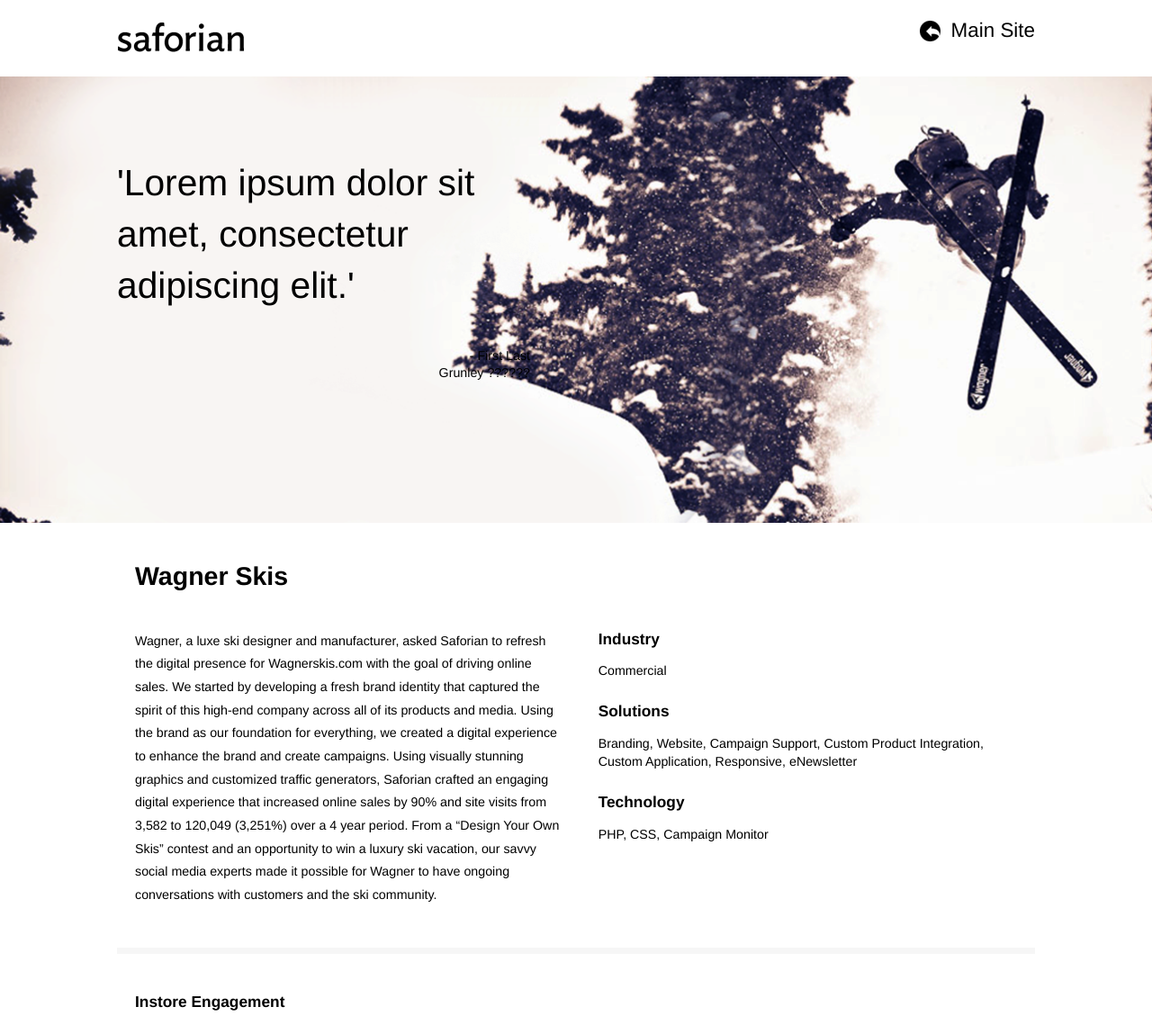
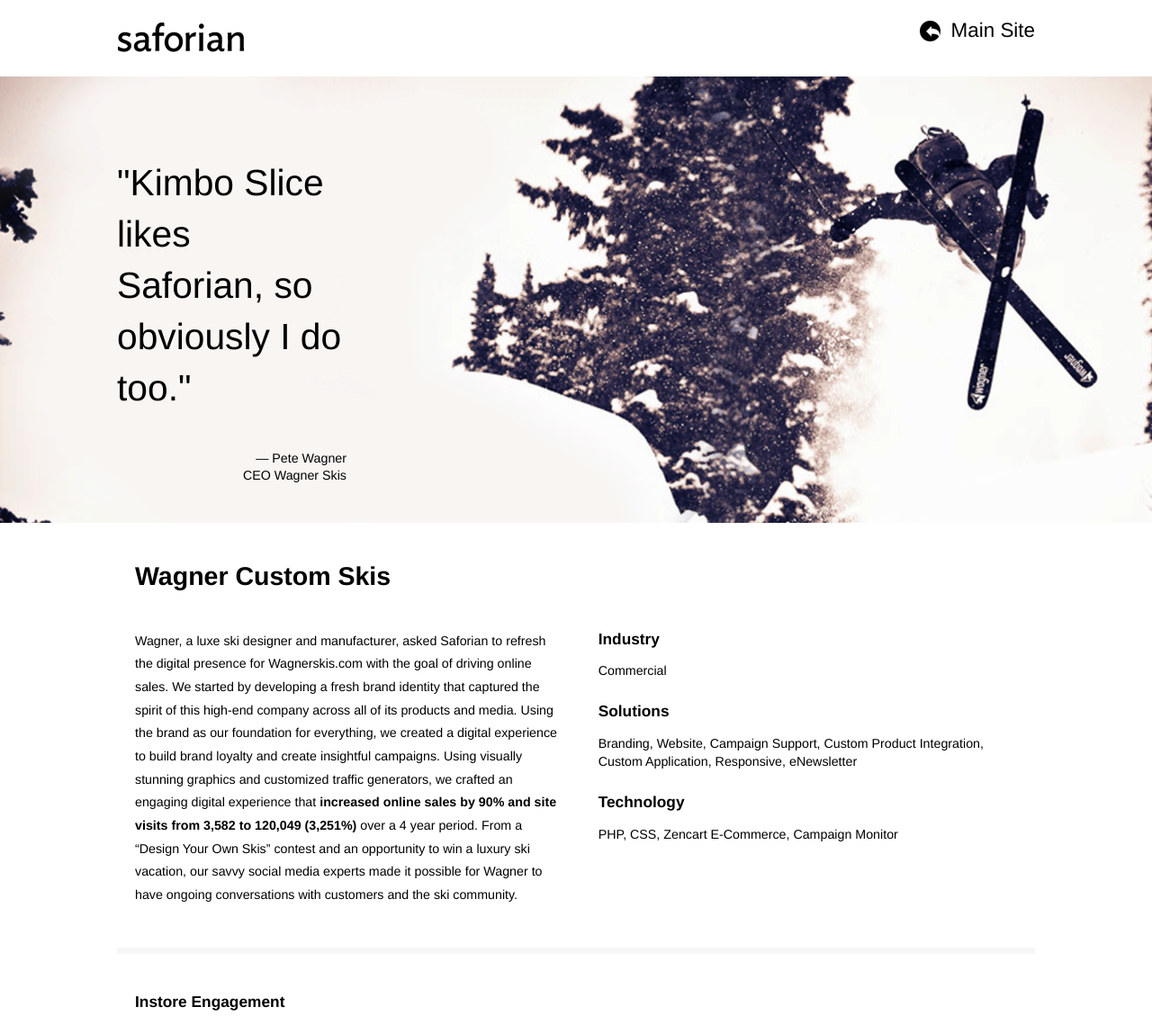
Before and after one commit to leobauza/saforian, a PHP site: page /CaseStudies/Wagner/index.php in a window 1280 px wide. Shown: the top 1139 px of the page at 90% size. Run offline with PHP 8.4, Linux system fonts and the light colour scheme; some libraries are stand-ins or nearby versions.

Commit message:
jh: wagner, unf, aao case study edits

```diff
--- a/CaseStudies/Wagner/index.php
+++ b/CaseStudies/Wagner/index.php
@@ -3,24 +3,24 @@
 <article class="hero wagner-hero ">
 	<div class="inner">
 		<blockquote>
-			<span class="quote">'Lorem ipsum dolor sit amet, consectetur adipiscing elit.'</span>
-			<span class="byline">- First Last <br>Grunley ??????</span>
+			<span class="quote">"Kimbo Slice likes Saforian, so obviously I do too."</span>
+			<span class="byline">— Pete Wagner<br>CEO Wagner Skis</span>
 		</blockquote>
 	</div>
 </article> <!-- end of hero -->
 
 <section id="work-block">
 	<section class="block">
-		<h1>Wagner Skis</h1>
+		<h1>Wagner Custom Skis</h1>
 		<article class="row-fluid">
 			<div class="span6">
-				<p>Wagner, a luxe ski designer and manufacturer, asked Saforian to refresh the digital presence for Wagnerskis.com with the goal of driving online sales. We started by developing a fresh brand identity that captured the spirit of this high-end company across all of its products and media. Using the brand as our foundation for everything, we created a digital experience to enhance the brand and create campaigns. Using visually stunning graphics and customized traffic generators, Saforian crafted an engaging digital experience that increased online sales by 90% and site visits from 3,582 to 120,049 (3,251%) over a 4 year period. From a “Design Your Own Skis” contest and an opportunity to win a luxury ski vacation, our savvy social media experts made it possible for Wagner to have ongoing conversations with customers and the ski community.</p>
+				<p>Wagner, a luxe ski designer and manufacturer, asked Saforian to refresh the digital presence for Wagnerskis.com with the goal of driving online sales. We started by developing a fresh brand identity that captured the spirit of this high-end company across all of its products and media. Using the brand as our foundation for everything, we created a digital experience to build brand loyalty and create insightful campaigns. Using visually stunning graphics and customized traffic generators, we crafted an engaging digital experience that <strong>increased online sales by 90% and site visits from 3,582 to 120,049 (3,251%)</strong> over a 4 year period. From a “Design Your Own Skis” contest and an opportunity to win a luxury ski vacation, our savvy social media experts made it possible for Wagner to have ongoing conversations with customers and the ski community.</p>
 			</div>
 			<div class="span6 l">
 				<ul class="highlights">
 					<li><strong>Industry</strong><span>Commercial</span></li>
 					<li><strong>Solutions</strong><span>Branding, Website, Campaign Support, Custom Product Integration, Custom Application, Responsive, eNewsletter</span></li>
-					<li><strong>Technology</strong><span>PHP, CSS, Campaign Monitor</span></li>
+					<li><strong>Technology</strong><span>PHP, CSS, Zencart E-Commerce, Campaign Monitor</span></li>
 				</ul>
 			</div>
 
@@ -47,24 +47,24 @@
 		<div class="row-fluid">
 			<article class="span4">
 				<figure class="center-img">
-					<img src="../../images/caseStudies/global_tag_logo.png" alt="CodeIgniter">
+					<img src="../../images/caseStudies/global_ski_logo.png" alt="CodeIgniter">
 				</figure>
-				<h2>Expert HTML + CSS</h2>
-				<p>Our coding pros used custom HTML, CSS, and Javascript code to develop a unique digital experience for Wagnerskis.com. We created a full screen viewable site that resizes to any browser or device. We made it gesture-controlled to complement the iPad medium. This all ties to the framework of 500,000 lines of code to get you your perfect set of custom skis.</p>
+				<h2>Revenue Generation</h2>
+				<p>Because the shopping experience isn’t exactly like your average e-commerce experience in which you select an item, pay for it, and pick it up in a day or two on your doorstep, we developed a custom Zencart based ecommerce system. This system facilitates the addition of custom skis into visitors’ shopping carts and manages the procurement and payment processes.</p>
 			</article>
 			<article class="span4">
 				<figure class="center-img">
 					<img src="../../images/caseStudies/global_dna_logo.png" alt="CodeIgniter">
 				</figure>
 				<h2>Database Integration</h2>
-				<p>We worked closely with Wagner to define the required integration points into the Zencart ecommerce system to facilitate the addition of the custom skis to visitors’ shopping carts and ultimately providing the functionality to fulfill and complete the purchase process.</p>
+				<p>WWe worked closely with Wagner to define the required integration points into Wagner’s proprietary Skier DNA backend manufacturing system. Details regarding a buyers skiing preferences get collected and transformed into milling specs that then in-turn result in the perfect pair of skis.</p>
 			</article>
 			<article class="span4 l">
 				<figure class="center-img">
 					<img src="../../images/caseStudies/global_responsive_logo.png" alt="CodeIgniter">
 				</figure>
 				<h2>Responsive Design</h2>
-				<p>To accommodate Wagner’s diverse audience, we created an experience that is accessible across a variety of platforms. Whether you prefer to use an iPad, iPhone, computer, or TV, the experience is custom-crafted to work seamlessly for each device and medium.</p>
+				<p>To accommodate Wagner’s diverse audience, we created an experience that is accessible across a variety of platforms. Whether you prefer to use an iPad, iPhone, computer, or TV, the experience is responsively refined to work seamlessly for each device and medium.</p>
 			</article>
 		</div> <!-- end of second row -->
 	</section> <!-- end of block -->
@@ -96,7 +96,7 @@
 			</div>
 			<div class="span5 l">
 				<h2>Interactive Data Collection Tool</h2>
-				<p>Since most Wagner Skis are custom made to order, you can’t go into a store and buy the models made individually for you. So we made an iPad app to capture customers’ attention when they are buzzing around the store and to begin the sales process for Wagner. We created a custom DNA app that allows Wagner to collect the data necessary for creating individualized skis. The interactive app makes it easy for users to design their perfect set of skis by answering questions about their terrain preferences, ski experience, binding options, and body composition.</p>
+				<p>Since most Wagner Skis are custom made to order, you can’t go into a store and buy a pair that has been individually made for you. So to help retailers get potential ski junkies interested in the Wagner DNA custom design process we made an iPad app. The app is based on Wagner’s proprietary Skier DNA system and presents potential buyers with questions about their terrain preferences, ski experience, binding options, and body composition that allow Wagner to collect the data necessary for creating individualized skis.</p>
 			</div>
 		</article>
 	</section> <!-- end of block -->
--- a/css/styles.css
+++ b/css/styles.css
@@ -1188,7 +1188,7 @@
 }
 .hero.wagner-hero blockquote {
   padding: 90px 0 0 0;
-  width: 45%;
+  width: 25%;
   font-weight: 300;
   color: #000;
 }
--- a/less/styles.less
+++ b/less/styles.less
@@ -1117,7 +1117,7 @@
 		background-position:50% 50%;
 		blockquote {
 			padding:90px 0 0 0;
-			width:45%;
+			width: 25%;
 			font-weight:300;
 			color: #000;
 			.quote {
```
Also changed, not shown: CaseStudies/AAO/index.php (+8 -7 lines), CaseStudies/UNF/index.php (+39 -13 lines), images/caseStudies/global_ski_logo.png (added), images/caseStudies/unf_devices.png, images/caseStudies/unf_largeimage5.png (added), images/caseStudies/unf_mobile1.png (added), images/caseStudies/unf_mobile2.png (added), images/caseStudies/unf_mobile3.png (added).
